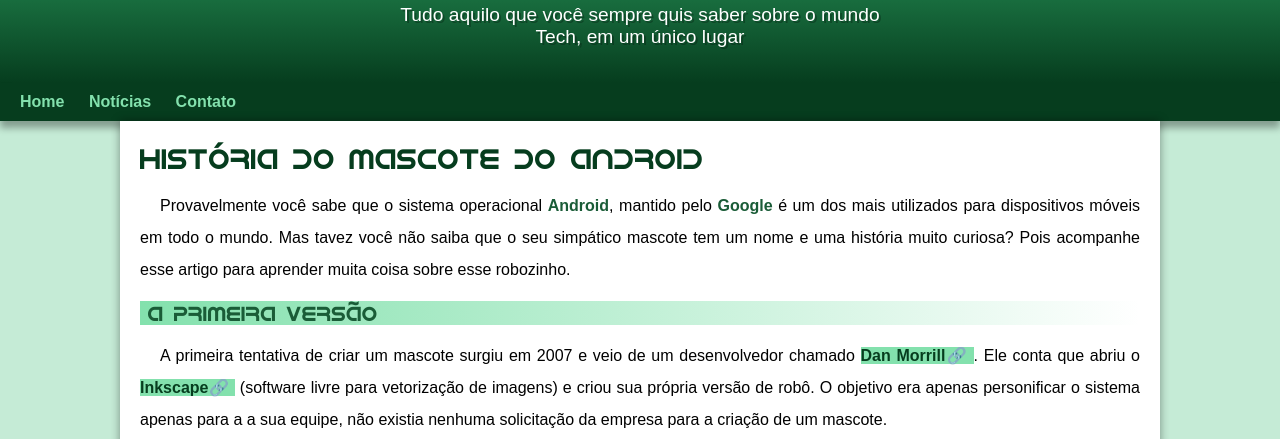
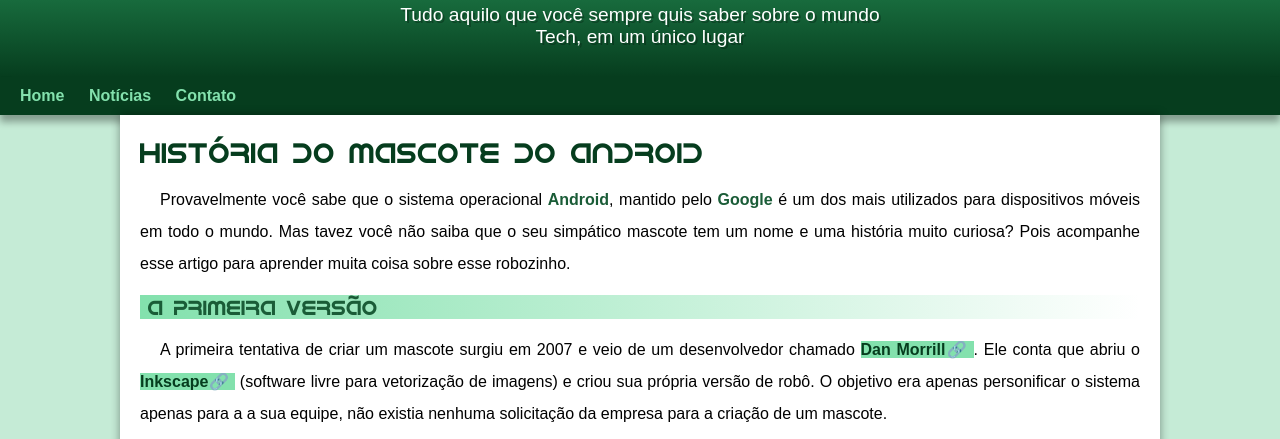
Before and after one commit to VitorHugoFreitass1/projeto-android, a plain HTML site: page index.html in a window 1280 px wide. Shown: the part 103-542 px from the top of the page. Drawn offline with Linux system fonts and the light colour scheme.

Commit message:
Correção Padding

```diff
--- a/style/style.css
+++ b/style/style.css
@@ -59,7 +59,7 @@ header> p{
     margin: auto;
     padding-right: 10px;
     padding-left: 10px;
-    padding-bottom: 35px;
+    padding-bottom: 15px;
     text-shadow: 2px 2px rgba(0, 0, 0, 0.267);
     }
 
```
